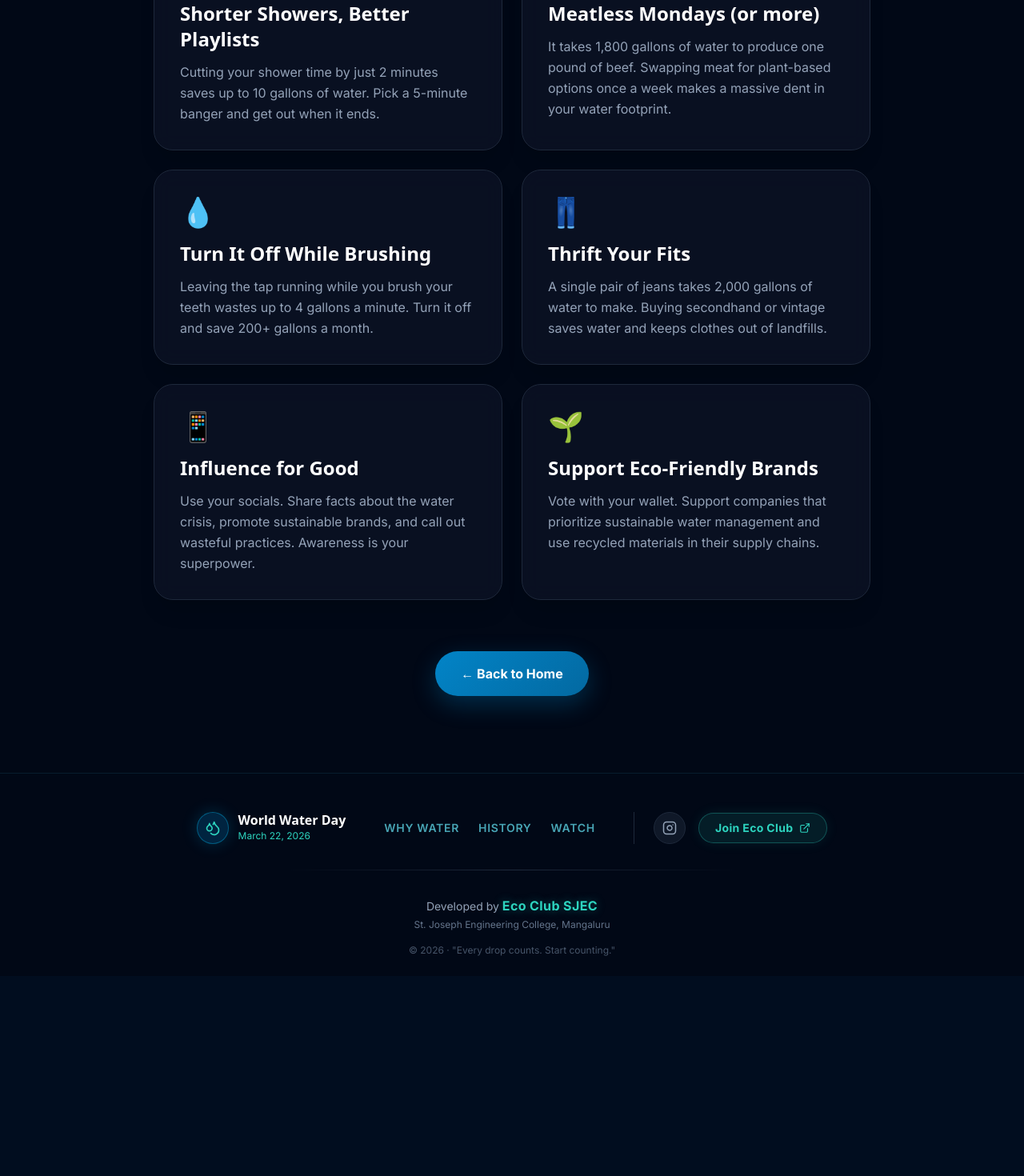
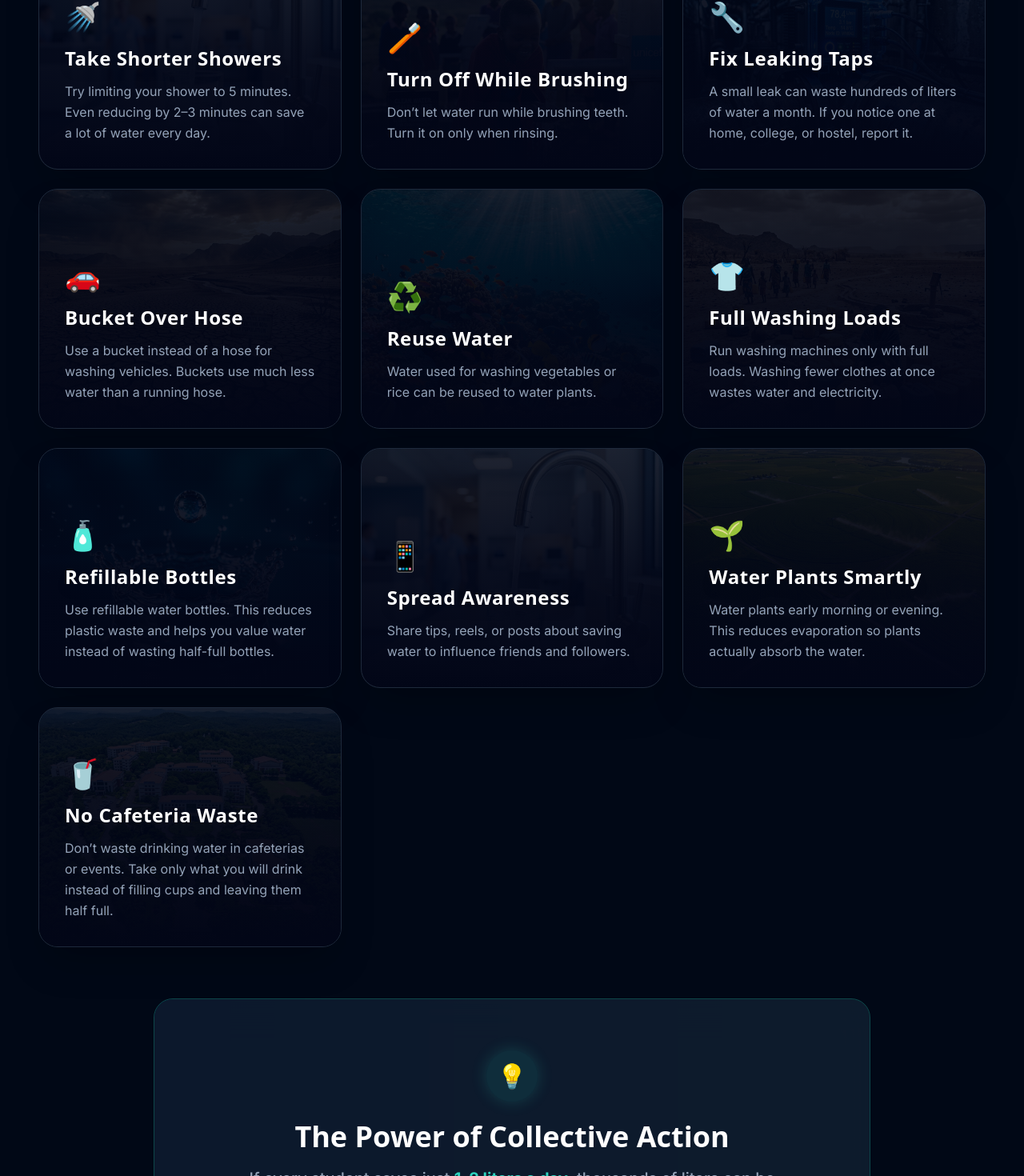
Before and after one commit to Melroy25/World-water-day, a React (Vite) app: page /action in a window 1280 px wide. Shown: the part 500-1970 px from the top of the page at 80% size. Before the commit the page ends 1720 px from the top, so only its background shows below. Built offline with nearby package versions, Linux system fonts and the light colour scheme; a web font is replaced by a local one.

Commit message:
feat: updated gen z page with images and fixed mobile navbar visibility

```diff
--- a/src/components/GenZTips.jsx
+++ b/src/components/GenZTips.jsx
@@ -3,33 +3,63 @@ import { useEffect } from 'react'
 const tips = [
     {
         icon: '🚿',
-        title: 'Shorter Showers, Better Playlists',
-        desc: 'Cutting your shower time by just 2 minutes saves up to 10 gallons of water. Pick a 5-minute banger and get out when it ends.',
+        title: 'Take Shorter Showers',
+        desc: 'Try limiting your shower to 5 minutes. Even reducing by 2–3 minutes can save a lot of water every day.',
+        bg: '/img_health.png',
     },
     {
-        icon: '🥩',
-        title: 'Meatless Mondays (or more)',
-        desc: 'It takes 1,800 gallons of water to produce one pound of beef. Swapping meat for plant-based options once a week makes a massive dent in your water footprint.',
+        icon: '🪥',
+        title: 'Turn Off While Brushing',
+        desc: 'Don’t let water run while brushing teeth. Turn it on only when rinsing.',
+        bg: '/stat_children.png',
     },
     {
-        icon: '💧',
-        title: 'Turn It Off While Brushing',
-        desc: 'Leaving the tap running while you brush your teeth wastes up to 4 gallons a minute. Turn it off and save 200+ gallons a month.',
+        icon: '🔧',
+        title: 'Fix Leaking Taps',
+        desc: 'A small leak can waste hundreds of liters of water a month. If you notice one at home, college, or hostel, report it.',
+        bg: '/img_iot.png',
     },
     {
-        icon: '👖',
-        title: 'Thrift Your Fits',
-        desc: 'A single pair of jeans takes 2,000 gallons of water to make. Buying secondhand or vintage saves water and keeps clothes out of landfills.',
+        icon: '🚗',
+        title: 'Bucket Over Hose',
+        desc: 'Use a bucket instead of a hose for washing vehicles. Buckets use much less water than a running hose.',
+        bg: '/stat_stress.png',
+    },
+    {
+        icon: '♻️',
+        title: 'Reuse Water',
+        desc: 'Water used for washing vegetables or rice can be reused to water plants.',
+        bg: '/img_eco.png',
+    },
+    {
+        icon: '👕',
+        title: 'Full Washing Loads',
+        desc: 'Run washing machines only with full loads. Washing fewer clothes at once wastes water and electricity.',
+        bg: '/stat_2_2b.png',
+    },
+    {
+        icon: '🧴',
+        title: 'Refillable Bottles',
+        desc: 'Use refillable water bottles. This reduces plastic waste and helps you value water instead of wasting half-full bottles.',
+        bg: '/img_life.png',
     },
     {
         icon: '📱',
-        title: 'Influence for Good',
-        desc: 'Use your socials. Share facts about the water crisis, promote sustainable brands, and call out wasteful practices. Awareness is your superpower.',
+        title: 'Spread Awareness',
+        desc: 'Share tips, reels, or posts about saving water to influence friends and followers.',
+        bg: '/img_health.png',
     },
     {
         icon: '🌱',
-        title: 'Support Eco-Friendly Brands',
-        desc: 'Vote with your wallet. Support companies that prioritize sustainable water management and use recycled materials in their supply chains.',
+        title: 'Water Plants Smartly',
+        desc: 'Water plants early morning or evening. This reduces evaporation so plants actually absorb the water.',
+        bg: '/img_agri.png',
+    },
+    {
+        icon: '🥤',
+        title: 'No Cafeteria Waste',
+        desc: 'Don’t waste drinking water in cafeterias or events. Take only what you will drink instead of filling cups and leaving them half full.',
+        bg: '/sjec_green.png',
     },
 ]
 
@@ -39,8 +69,8 @@ export default function GenZTips() {
     }, [])
 
     return (
-        <div className="min-h-screen bg-[#010816] pt-32 pb-24 px-6 md:px-12 relative z-10">
-            <div className="max-w-4xl mx-auto">
+        <div className="min-h-screen bg-[#010816] pt-32 pb-24 px-6 md:px-12 relative z-10 w-full overflow-hidden">
+            <div className="max-w-7xl mx-auto">
                 <div className="text-center mb-16">
                     <span className="text-[#2dd4bf] text-sm font-bold uppercase tracking-[0.2em] bg-[#020617]/50 px-4 py-1 rounded-full border border-[#2dd4bf]/20">
                         Take Action
@@ -54,26 +84,58 @@ export default function GenZTips() {
                     </p>
                 </div>
 
-                <div className="grid grid-cols-1 md:grid-cols-2 gap-6">
+                {/* 10 Action Cards Grid */}
+                <div className="grid grid-cols-1 md:grid-cols-2 lg:grid-cols-3 gap-6 mb-16">
                     {tips.map((tip, i) => (
                         <div
                             key={i}
-                            className="bg-[#0f172a]/60 backdrop-blur-md border border-[#1e293b] rounded-3xl p-8 hover:border-[#2dd4bf]/40 transition-colors hover:-translate-y-1 duration-300 shadow-xl"
+                            className="group relative rounded-3xl overflow-hidden min-h-[300px] shadow-2xl transition-transform duration-500 hover:-translate-y-2 border border-[#1e293b] hover:border-[#2dd4bf]/40"
                         >
-                            <div className="text-4xl mb-4">{tip.icon}</div>
-                            <h3 className="font-display font-bold text-2xl text-white mb-3">
-                                {tip.title}
-                            </h3>
-                            <p className="text-[#94a3b8] leading-relaxed">
-                                {tip.desc}
-                            </p>
+                            {/* Background Image */}
+                            <img
+                                src={tip.bg}
+                                alt=""
+                                className="absolute inset-0 w-full h-full object-cover opacity-20 group-hover:opacity-40 transition-opacity duration-700"
+                            />
+                            {/* Overlay Gradient */}
+                            <div className="absolute inset-0 bg-gradient-to-t from-[#020617] via-[#020617]/80 to-[#020617]/40"></div>
+
+                            {/* Content */}
+                            <div className="absolute inset-0 p-8 flex flex-col justify-end">
+                                <div className="text-4xl mb-4 transform transition-transform duration-500 group-hover:scale-110 origin-bottom-left">
+                                    {tip.icon}
+                                </div>
+                                <h3 className="font-display font-bold text-2xl text-white mb-3 tracking-wide drop-shadow-lg">
+                                    {tip.title}
+                                </h3>
+                                <p className="text-[#94a3b8] text-base leading-relaxed">
+                                    {tip.desc}
+                                </p>
+                            </div>
                         </div>
                     ))}
                 </div>
 
-                {/* Back to Home */}
-                <div className="mt-16 text-center">
-                    <a href="/" className="inline-flex items-center justify-center px-8 py-4 rounded-full font-bold text-white transition-all hover:scale-105"
+                {/* 11th Item: Simple Idea Banner */}
+                <div className="relative rounded-3xl overflow-hidden p-10 md:p-16 mb-16 border border-[#2dd4bf]/30 max-w-4xl mx-auto">
+                    <div className="absolute inset-0 bg-gradient-to-r from-[#0284c7]/20 to-[#2dd4bf]/20"></div>
+                    <div className="absolute inset-0 bg-[#0f172a]/80 backdrop-blur-xl"></div>
+                    <div className="relative z-10 text-center flex flex-col items-center">
+                        <div className="w-16 h-16 bg-[#2dd4bf]/10 rounded-full flex items-center justify-center mb-6 shadow-[0_0_20px_rgba(45,212,191,0.2)]">
+                            <span className="text-3xl">💡</span>
+                        </div>
+                        <h3 className="font-display font-bold text-3xl md:text-4xl text-white mb-4">
+                            The Power of Collective Action
+                        </h3>
+                        <p className="text-[#94a3b8] text-xl leading-relaxed max-w-2xl mx-auto font-medium">
+                            If every student saves just <strong className="text-[#2dd4bf]">1–2 liters a day</strong>, thousands of liters can be saved in a single college every month.
+                        </p>
+                    </div>
+                </div>
+
+                {/* Back to Home CTA */}
+                <div className="text-center">
+                    <a href="/" className="inline-flex items-center justify-center px-10 py-4 rounded-full font-bold text-white transition-all hover:scale-105"
                         style={{
                             background: 'linear-gradient(135deg, #0284c7, #0369a1)',
                             boxShadow: '0 10px 30px rgba(2, 132, 199, 0.3)',
--- a/src/components/Navbar.jsx
+++ b/src/components/Navbar.jsx
@@ -64,9 +64,6 @@ export default function Navbar() {
 
                 {/* Right side CTA & Gen Z Link */}
                 <div className="hidden md:flex items-center gap-6">
-                    <span className="text-[#2dd4bf] font-medium tracking-wide whitespace-nowrap">
-                        &mdash; Eco Club
-                    </span>
                     {!isSpecialPage ? (
                         <Link
                             to="/action"
@@ -94,9 +91,9 @@ export default function Navbar() {
                 </button>
             </nav>
 
-            {/* Mobile menu */}
+            {/* Mobile menu - Highly Opaque Background to fix visibility overlap */}
             {open && (
-                <div className="md:hidden glass-dark mx-4 mt-2 rounded-2xl p-4">
+                <div className="md:hidden bg-[#040e25]/95 backdrop-blur-2xl border border-[#1e293b] shadow-[0_20px_50px_rgba(0,0,0,0.5)] mx-4 mt-2 rounded-2xl p-6 relative z-[100]">
                     <ul className="flex flex-col gap-3">
                         {!isSpecialPage ? links.map(l => (
                             <li key={l.href}>
@@ -120,15 +117,10 @@ export default function Navbar() {
                             </li>
                         ))}
                         <li>
-                            <span className="block text-[#2dd4bf] py-2 px-3 tracking-wide">
-                                &mdash; Eco Club
-                            </span>
-                        </li>
-                        <li>
                             <Link
                                 to={isSpecialPage ? "/" : "/action"}
                                 onClick={() => setOpen(false)}
-                                className="flex items-center justify-between w-full mt-2 bg-[#2dd4bf]/10 border border-[#2dd4bf]/30 text-[#2dd4bf] px-4 py-3 rounded-xl font-bold tracking-wide"
+                                className="flex items-center justify-between w-full mt-4 bg-[#2dd4bf]/10 border border-[#2dd4bf]/30 text-[#2dd4bf] px-4 py-3 rounded-xl font-bold tracking-wide"
                             >
                                 {isSpecialPage ? 'Back Home' : 'Gen Z Action'} <ArrowRight size={18} />
                             </Link>
```
